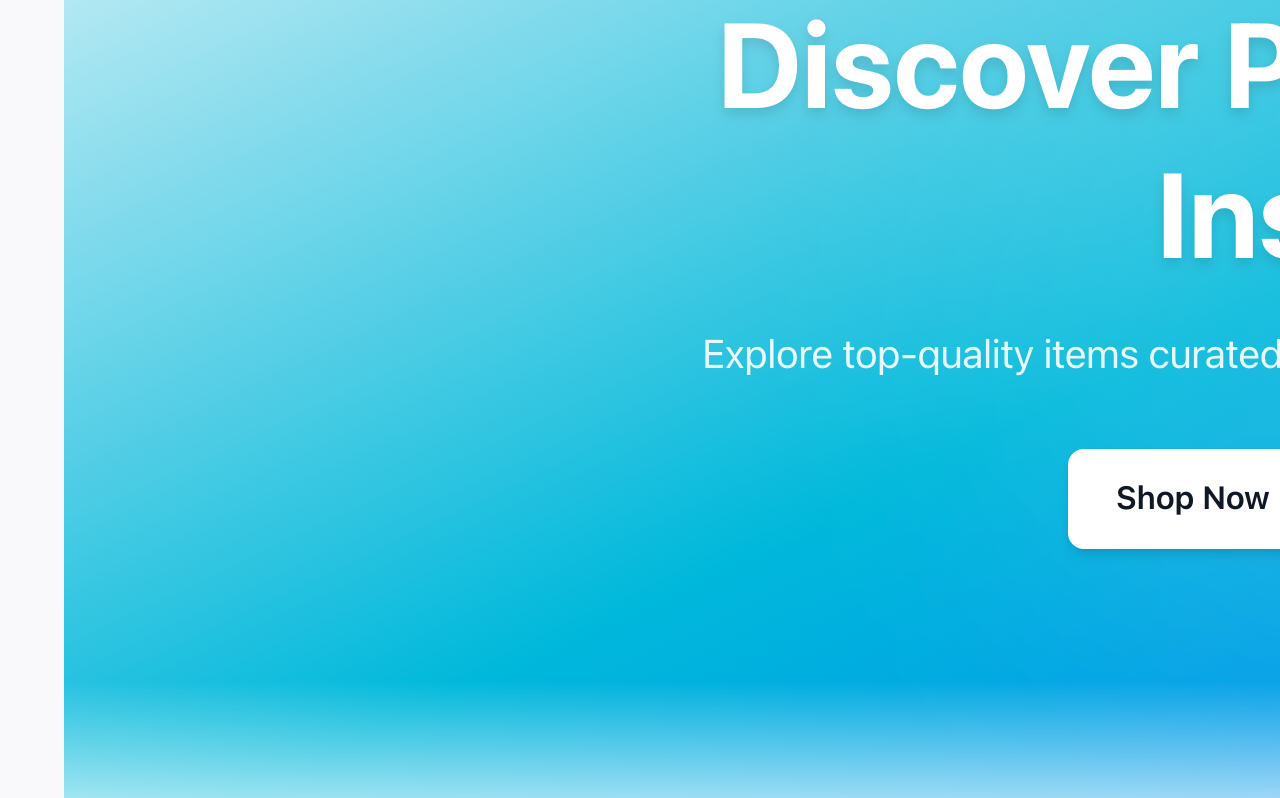
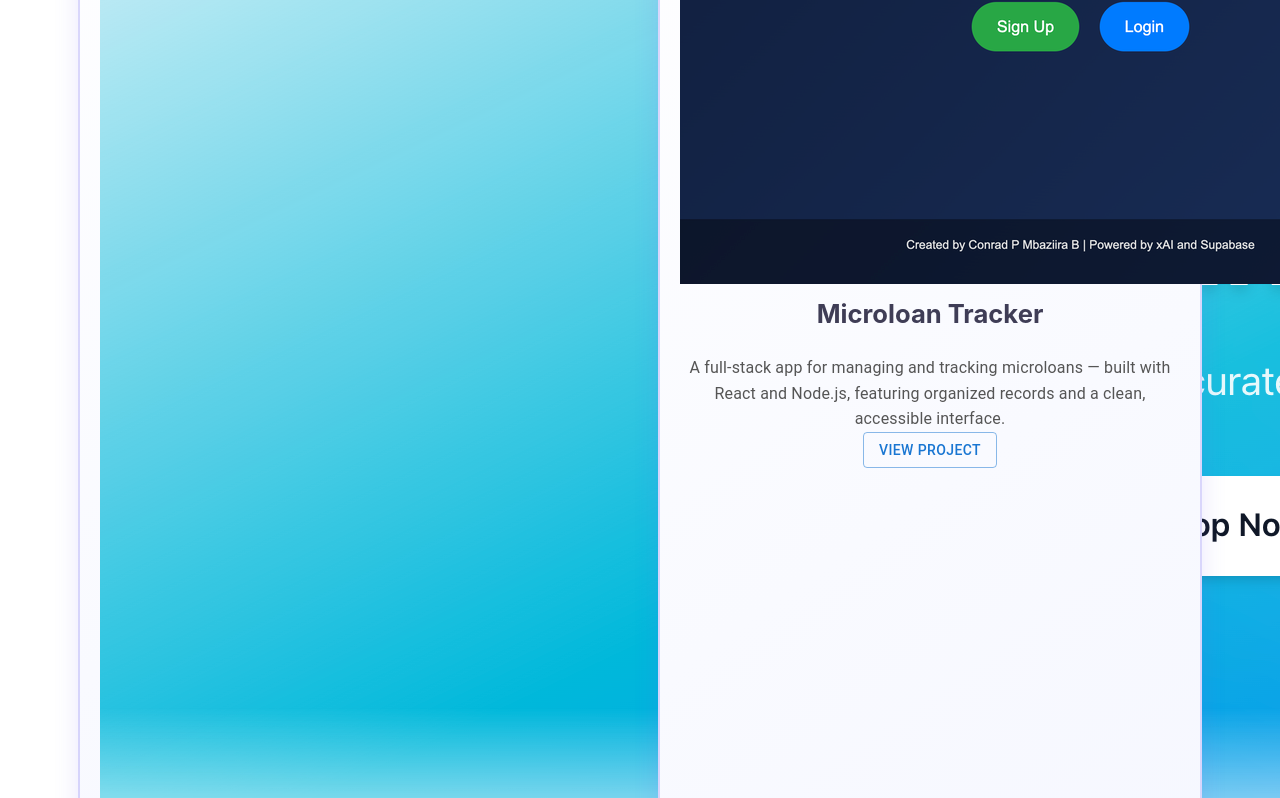
Before and after one commit to ConradPB/portfolio-react-update, a React (Vite) app in the folder portfolio/: page / in a window 1280 px wide. Shown: the part 1572-2370 px from the top of the page. Built offline with nearby package versions, Linux system fonts and the light colour scheme.

Commit message:
project section added

```diff
--- a/portfolio/src/index.css
+++ b/portfolio/src/index.css
@@ -90,3 +90,47 @@ h2::after {
   background: linear-gradient(90deg, #42a5f5, #6a5acd);
   border-radius: 2px;
 }
+
+/* ---------- PROJECTS SECTION ---------- */
+.work {
+  background-color: #fff;
+}
+
+.featured-grid {
+  display: flex;
+  flex-wrap: wrap;
+  justify-content: center;
+  gap: 36px;
+  margin-top: 30px;
+}
+
+.featured {
+  max-width: 500px;
+  flex: 1 1 420px;
+  background: linear-gradient(145deg, #ffffff, #f3f5ff);
+  border: 2px solid rgba(115, 103, 240, 0.25);
+  box-shadow: 0 10px 25px rgba(115, 103, 240, 0.15);
+  transition: all 0.4s ease;
+  border-radius: 20px;
+  padding: 20px;
+}
+
+.featured:hover {
+  transform: translateY(-10px) scale(1.02);
+  box-shadow: 0 15px 35px rgba(115, 103, 240, 0.3);
+  border-color: rgba(115, 103, 240, 0.4);
+}
+
+.featured h3 {
+  font-size: 1.6rem;
+  font-weight: 700;
+  color: #3f3d56;
+  margin-top: 10px;
+}
+
+.featured p,
+.featured .MuiTypography-body2 {
+  font-size: 1rem;
+  line-height: 1.6;
+  color: #555;
+}
```
